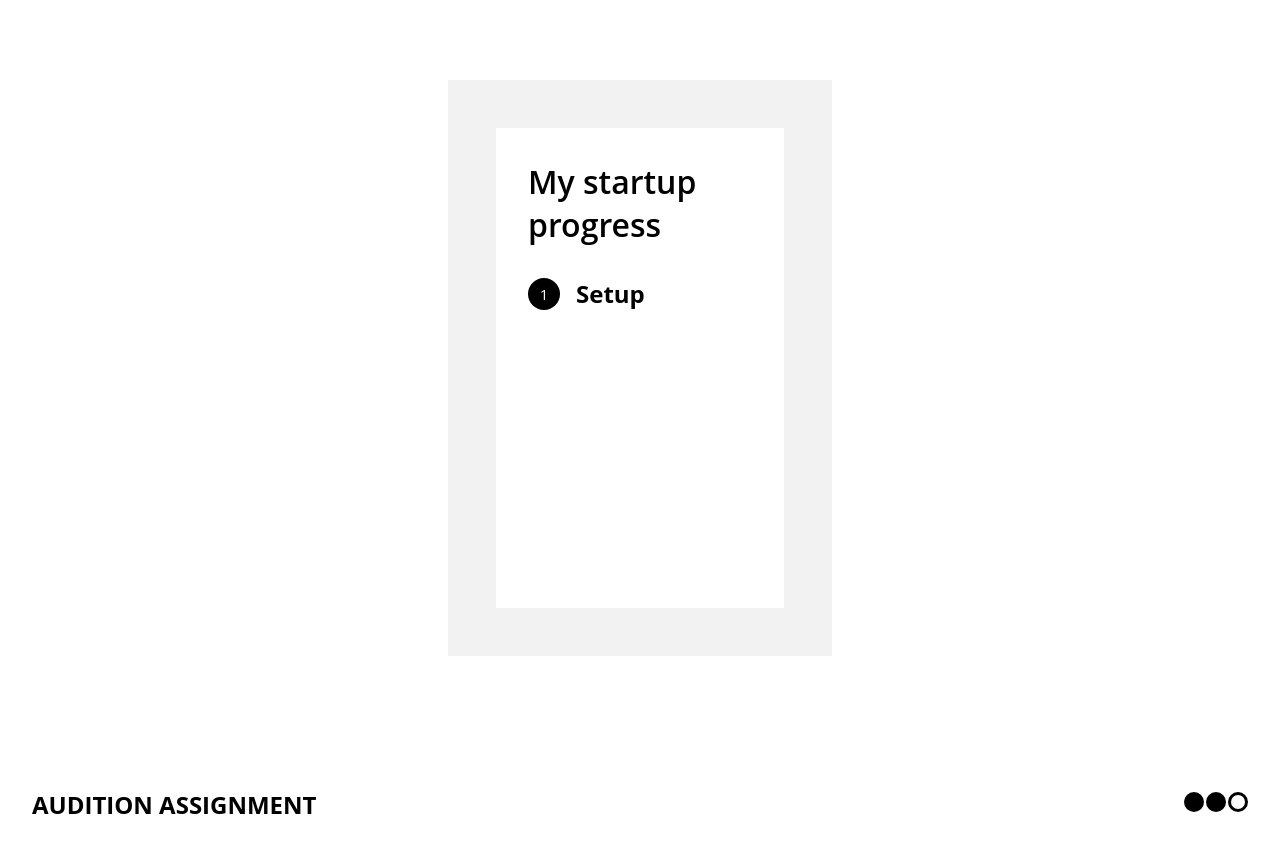
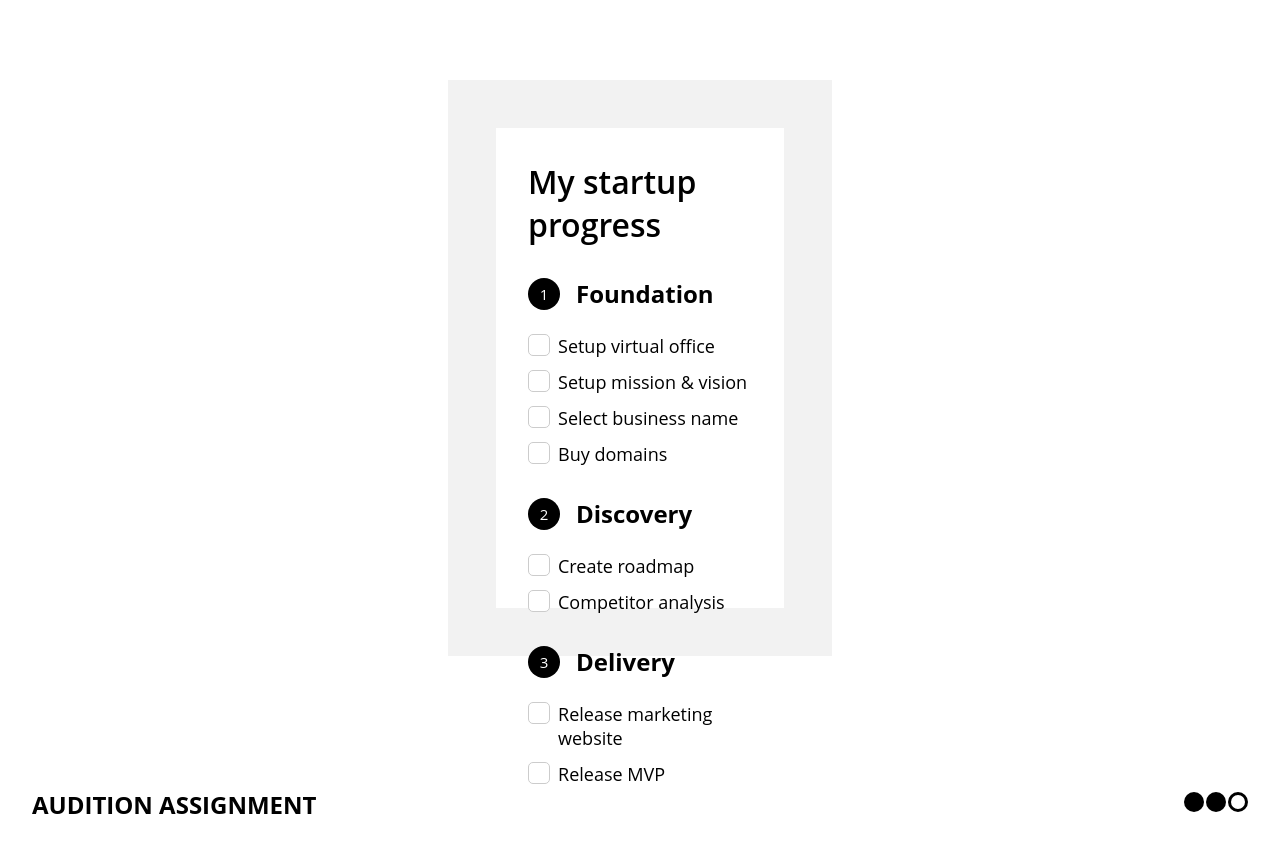
Before and after one commit to lexican/startup-phases, a Next.js app: page / in a window 1280 px wide. Shown: the top 852 px of the page. Built offline with nearby package versions, Linux system fonts and the light colour scheme.

Commit message:
feat : PhaseList

```diff
--- a/pages/index.tsx
+++ b/pages/index.tsx
@@ -1,4 +1,5 @@
 import Logo from 'src/common/components/logo/Logo';
+import PhaseList from 'src/common/components/phase-list/PhaseList';
 import Phase from 'src/common/components/phase/Phase';
 import { HomeStyles } from 'styles/HomeStyles';
 
@@ -9,7 +10,7 @@ export default function Home() {
         <div className="container">
           <div className="inner-container">
             <h1>My startup progress</h1>
-            <Phase isCompleted={false} phaseNumber={1} title="Setup" />
+            <PhaseList />
           </div>
         </div>
         <div className="footer">
--- /dev/null
+++ b/src/common/components/phase-list/PhaseList.tsx
@@ -0,0 +1,38 @@
+import { usePhase } from '../../hooks/usePhase';
+import Phase from '../phase/Phase';
+import Task from '../task/Task';
+import { PhaseListStyles } from './PhaseListStyles';
+
+const PhaseList = (): JSX.Element => {
+  const { data } = usePhase();
+  if (!data) {
+    return <div>Loading...</div>;
+  }
+
+  return (
+    <PhaseListStyles>
+      {data.phases.map((phase, index) => {
+        return (
+          <div key={phase.id}>
+            <Phase
+              title={phase.title}
+              phaseNumber={index + 1}
+              isCompleted={phase.isCompleted}
+            />
+            <ul>
+              {phase.tasks.map(task => {
+                return (
+                  <li key={task.id}>
+                    <Task task={task} phaseId={phase.id} disabled={false} />
+                  </li>
+                );
+              })}
+            </ul>
+          </div>
+        );
+      })}
+    </PhaseListStyles>
+  );
+};
+
+export default PhaseList;
--- /dev/null
+++ b/src/common/components/phase-list/PhaseListStyles.ts
@@ -0,0 +1,11 @@
+import styled from 'styled-components';
+
+export const PhaseListStyles = styled.div`
+  ul {
+    margin: 0;
+    padding: 0;
+  }
+  li {
+    list-style: none;
+  }
+`;
```
